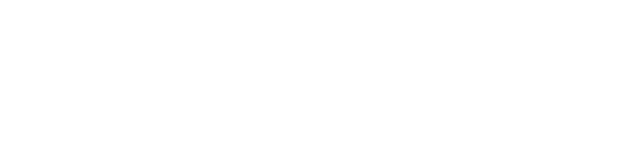
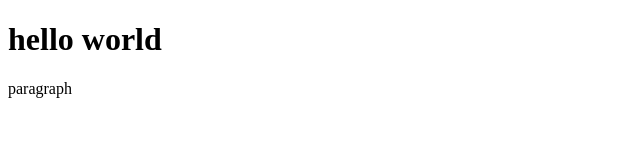
Before and after one commit to iizzatabdurasulov/github-tutorial, a plain HTML site: page index.html in a window 1280 px wide. Shown: the whole page, without its empty margins (0-640 px from the left). Drawn offline with Linux system fonts and the light colour scheme.

Commit message:
add new p tag

```diff
--- a/index.html
+++ b/index.html
@@ -6,6 +6,9 @@
     <title>Document</title>
 </head>
 <body>
+   <h1>hello world</h1>
+   <p>paragraph</p>
+
     <script src="app.js"></script>
 </body>
 </html>
```
